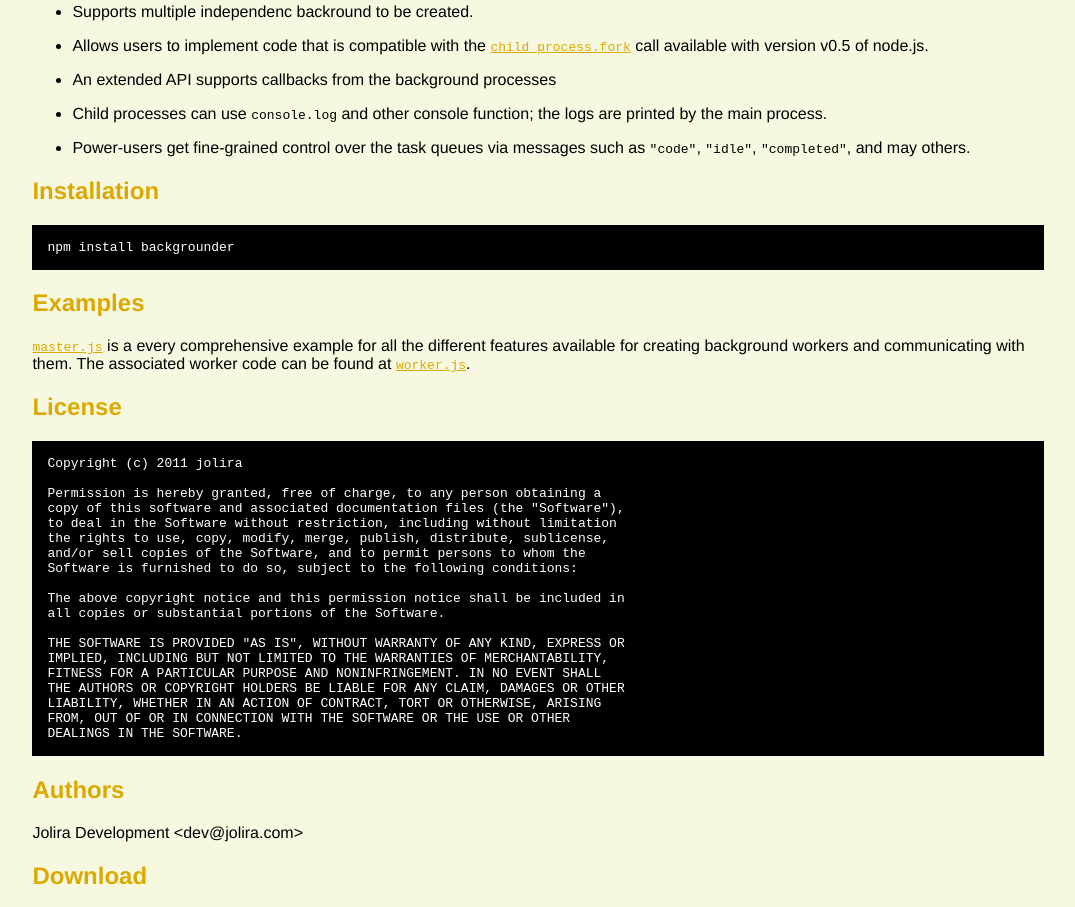
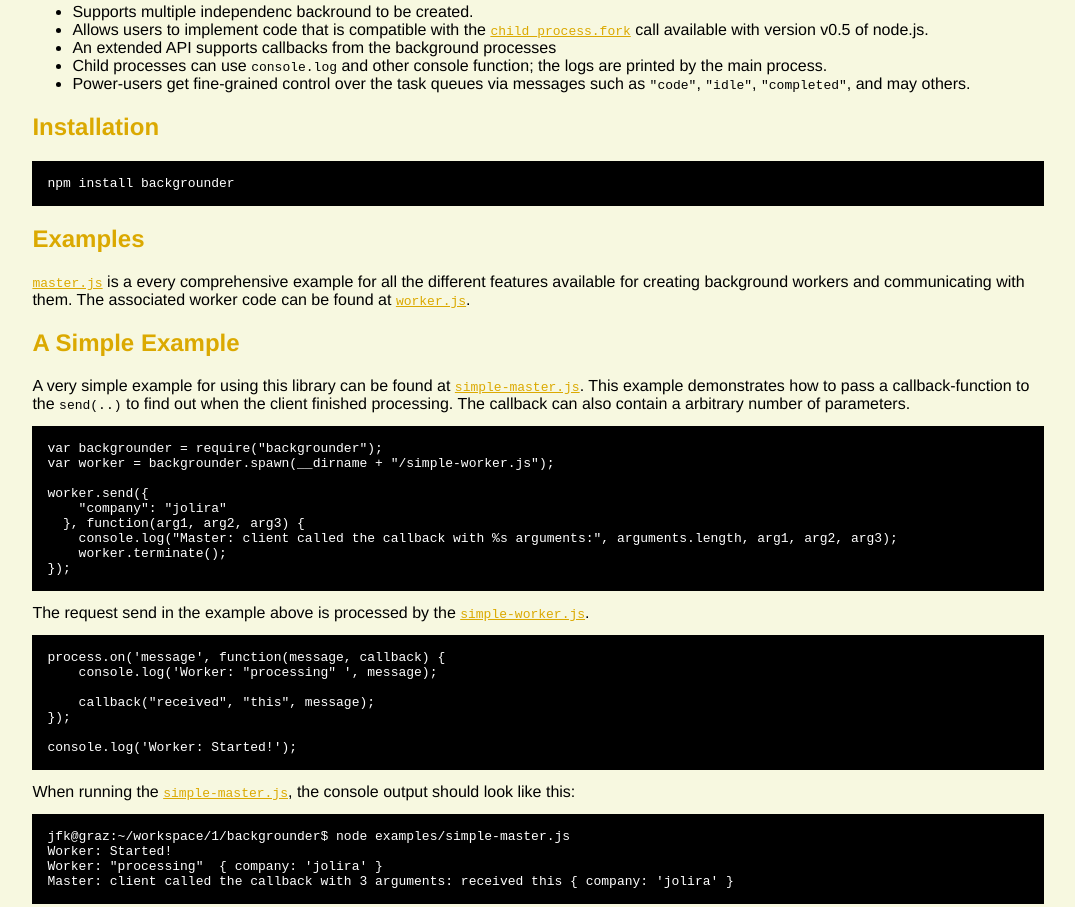
Before and after one commit to jolira/backgrounder, a plain HTML site: page index.html in a window 1280 px wide. Shown: the part 403-1310 px from the top of the page, without its empty margins (102-1177 px from the left). Drawn offline with Linux system fonts and the light colour scheme; grey boxes are pictures that could not be loaded.

Commit message:
adding examples

```diff
--- a/index.html
+++ b/index.html
@@ -43,11 +43,11 @@
 <p>Features of this library include:</p>
 
 <ul>
-<li><p>Supports multiple independenc backround to be created.</p></li>
-<li><p>Allows users to implement code that is compatible with the <a href="http://nodejs.org/docs/v0.5.6/api/all.html#child_process.fork"><code>child_process.fork</code></a> call available with version v0.5 of node.js.</p></li>
-<li><p>An extended API supports callbacks from the background processes</p></li>
-<li><p>Child processes can use <code>console.log</code> and other console function; the logs are printed by the main process.</p></li>
-<li><p>Power-users get fine-grained control over the task queues via messages such as <code>&quot;code&quot;</code>, <code>&quot;idle&quot;</code>, <code>&quot;completed&quot;</code>, and may others.</p></li>
+<li>Supports multiple independenc backround to be created.</li>
+<li>Allows users to implement code that is compatible with the <a href="http://nodejs.org/docs/v0.5.6/api/all.html#child_process.fork"><code>child_process.fork</code></a> call available with version v0.5 of node.js.</li>
+<li>An extended API supports callbacks from the background processes</li>
+<li>Child processes can use <code>console.log</code> and other console function; the logs are printed by the main process.</li>
+<li>Power-users get fine-grained control over the task queues via messages such as <code>&quot;code&quot;</code>, <code>&quot;idle&quot;</code>, <code>&quot;completed&quot;</code>, and may others.</li>
 </ul>
 
 
@@ -60,6 +60,39 @@
 <a href="https://raw.github.com/jolira/backgrounder/master/examples/master.js"><code>master.js</code></a> is a every comprehensive
 example for all the different features available for creating background workers and communicating with them. The associated worker
 code can be found at <a href="https://raw.github.com/jolira/backgrounder/master/examples/worker.js"><code>worker.js</code></a>.
+
+<h2>A Simple Example</h2>
+
+A very simple example for using this library can be found at <a href="https://raw.github.com/jolira/backgrounder/master/examples/simple-master.js"><code>simple-master.js</code></a>. This example demonstrates how to pass a callback-function to the <code>send(..)</code>
+to find out when the client finished processing. The callback can also contain a arbitrary number of parameters.
+
+<pre><code>var backgrounder = require("backgrounder");
+var worker = backgrounder.spawn(__dirname + "/simple-worker.js");
+
+worker.send({
+    "company": "jolira"
+  }, function(arg1, arg2, arg3) {
+    console.log("Master: client called the callback with %s arguments:", arguments.length, arg1, arg2, arg3);
+    worker.terminate();
+});</code></pre>
+
+The request send in the example above is processed by the <a href="https://raw.github.com/jolira/backgrounder/master/examples/simple-worker.js"><code>simple-worker.js</code></a>.
+
+<pre><code>process.on('message', function(message, callback) {
+    console.log('Worker: "processing" ', message);
+
+    callback("received", "this", message);
+});
+
+console.log('Worker: Started!');</code></pre>
+
+When running the <a href="https://raw.github.com/jolira/backgrounder/master/examples/simple-master.js"><code>simple-master.js</code></a>,
+the console output should look like this:
+
+<pre><code>jfk@graz:~/workspace/1/backgrounder$ node examples/simple-master.js
+Worker: Started!
+Worker: "processing"  { company: 'jolira' }
+Master: client called the callback with 3 arguments: received this { company: 'jolira' }</code></pre>
 
 <h2>License</h2>
 <pre><code>Copyright (c) 2011 jolira
```
